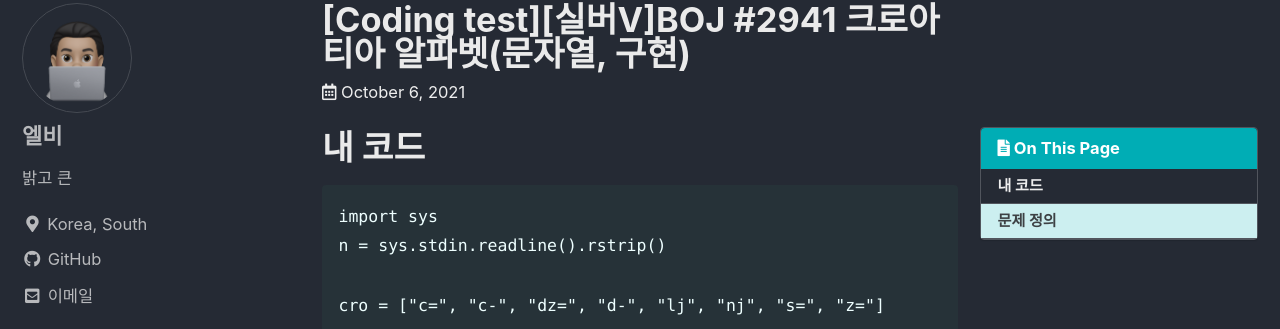
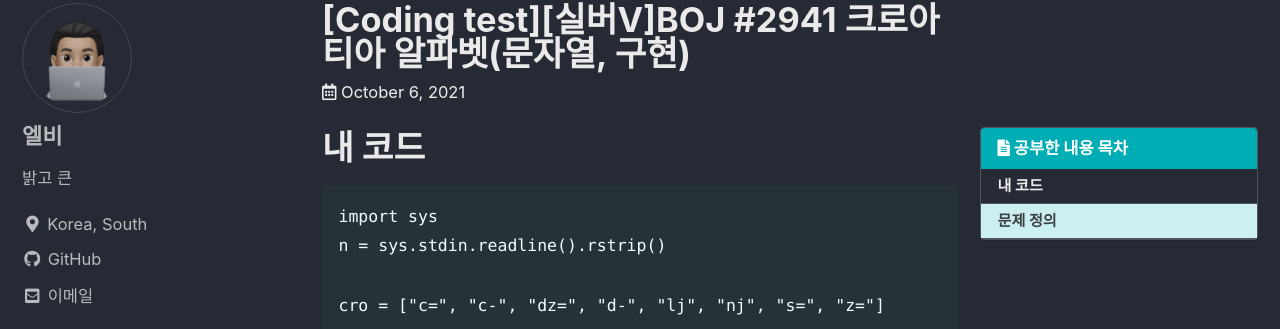
Before and after one commit to koreanddinghwan/koreanddinghwan.github.io, a Jekyll site: the page built from _posts/boj/2021-10-06-boj-2941.md, in a window 1280 px wide. Shown: the part 166-495 px from the top of the page. Built offline with Jekyll 4.4.1, drawn with Linux system fonts in a browser that asks for light colours; cached includes are drawn as plain includes; comment, search, counter and statistics services are not loaded.

Commit message:
Update ui-text.yml

```diff
--- a/_data/ui-text.yml
+++ b/_data/ui-text.yml
@@ -603,9 +603,9 @@ ko: &DEFAULT_KO
   pagination_next            : "다음"
   breadcrumb_home_label      : "Home"
   breadcrumb_separator       : "/"
-  menu_label                 : "토글 메뉴"
+  menu_label                 : "카테고리 목록"
   search_label               :
-  toc_label                  : "On This Page"
+  toc_label                  : "공부한 내용 목차"
   ext_link_label             : "직접 링크"
   less_than                  : "최대"
   minute_read                : "분 소요"
```
